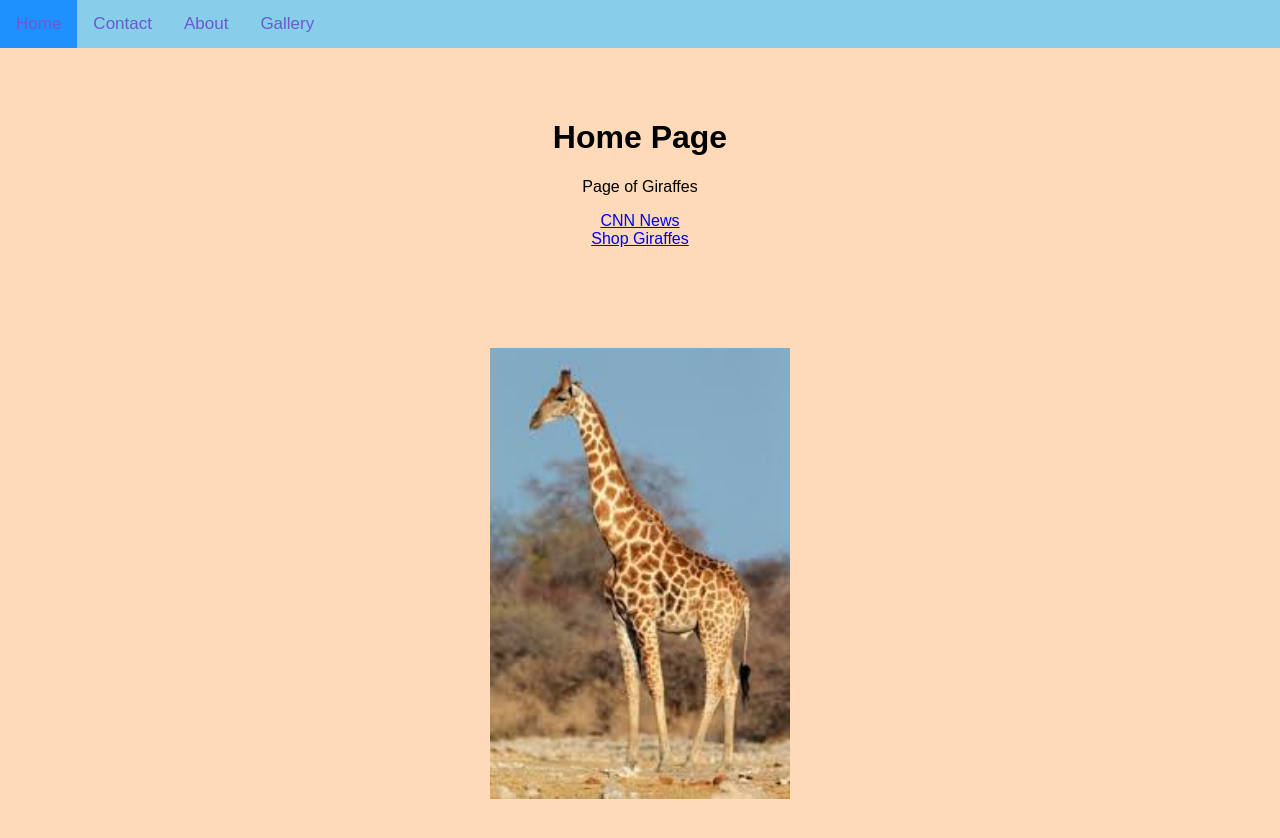
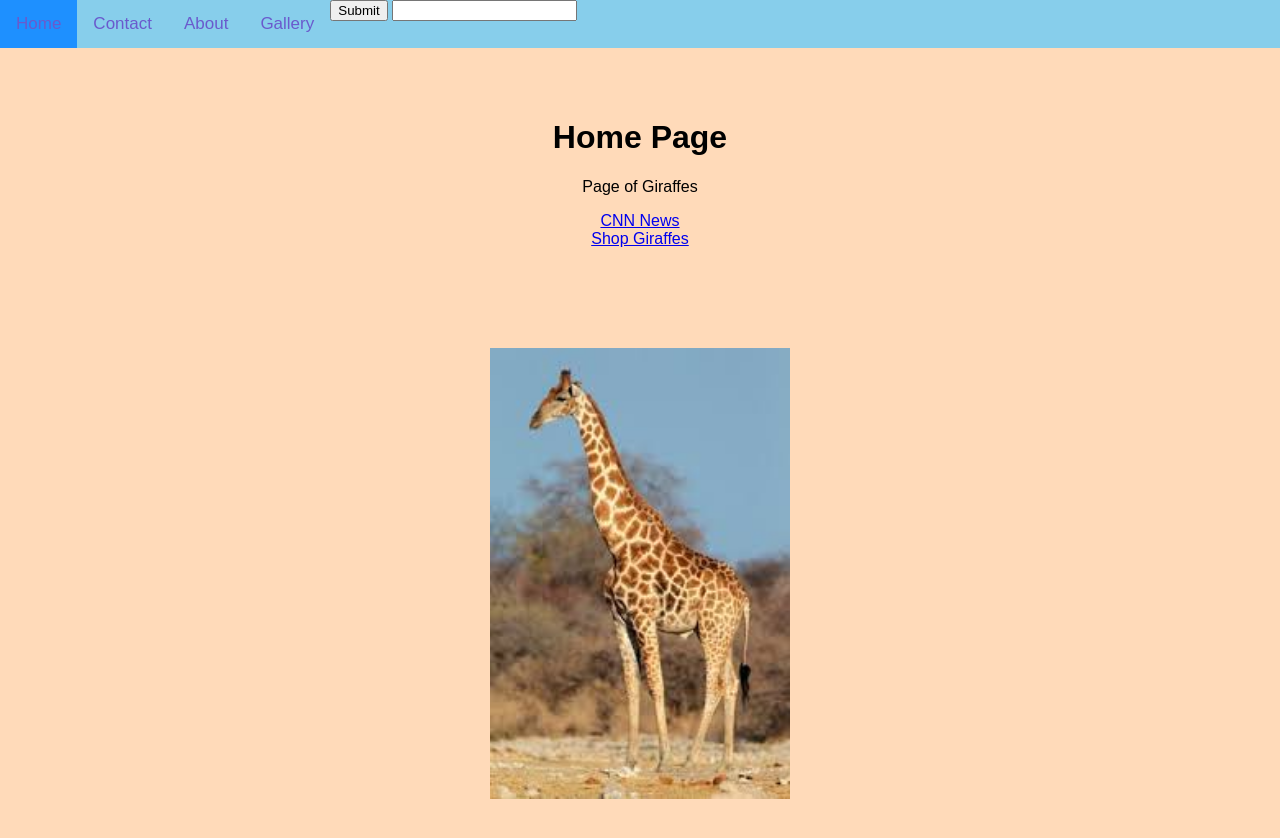
Before and after one commit to ionchannel/site, a plain HTML site: page index.html in a window 1280 px wide. Drawn offline with Linux system fonts and the light colour scheme.

Commit message:
javascript search bar

```diff
--- a/index.html
+++ b/index.html
@@ -13,6 +13,9 @@
             <a href="contact.html">Contact</a>
             <a href="about.html">About</a>
             <a href="gallery.html">Gallery</a>
+            <button class="inputbox" onclick="myfunction()">Submit</button>
+            <input class="inputbox" id="myinput">
+
         </div>
         <div class="container">
         <h1>Home Page</h1>
@@ -23,7 +26,17 @@
         <img src="giraffe.jpg" style="width: 300px; padding: 100px">
         </div>
 
+        <script>
 
+            function myfunction() {
+                myinput = document.getElementById("myinput");
+                alert(myinput.value);
+                myinput.value = "";
+
+            }
+
+
+        </script>
 
     </body>
 
```
